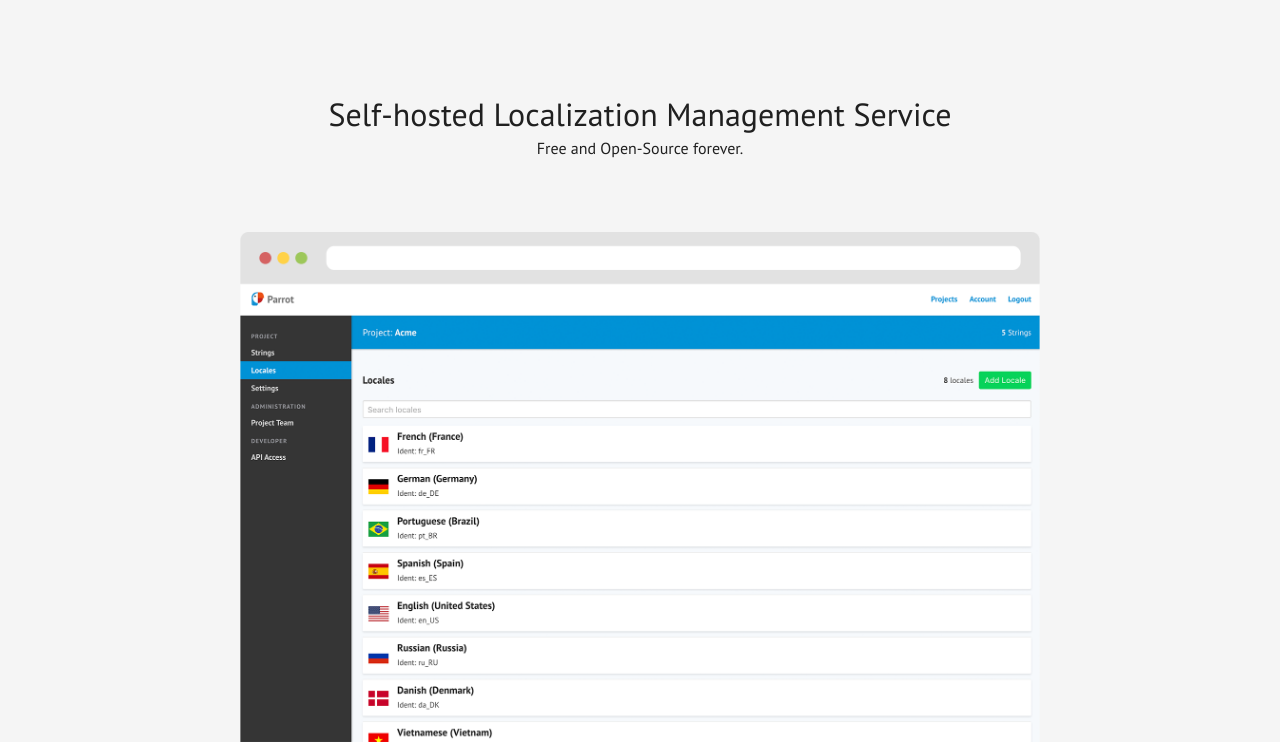
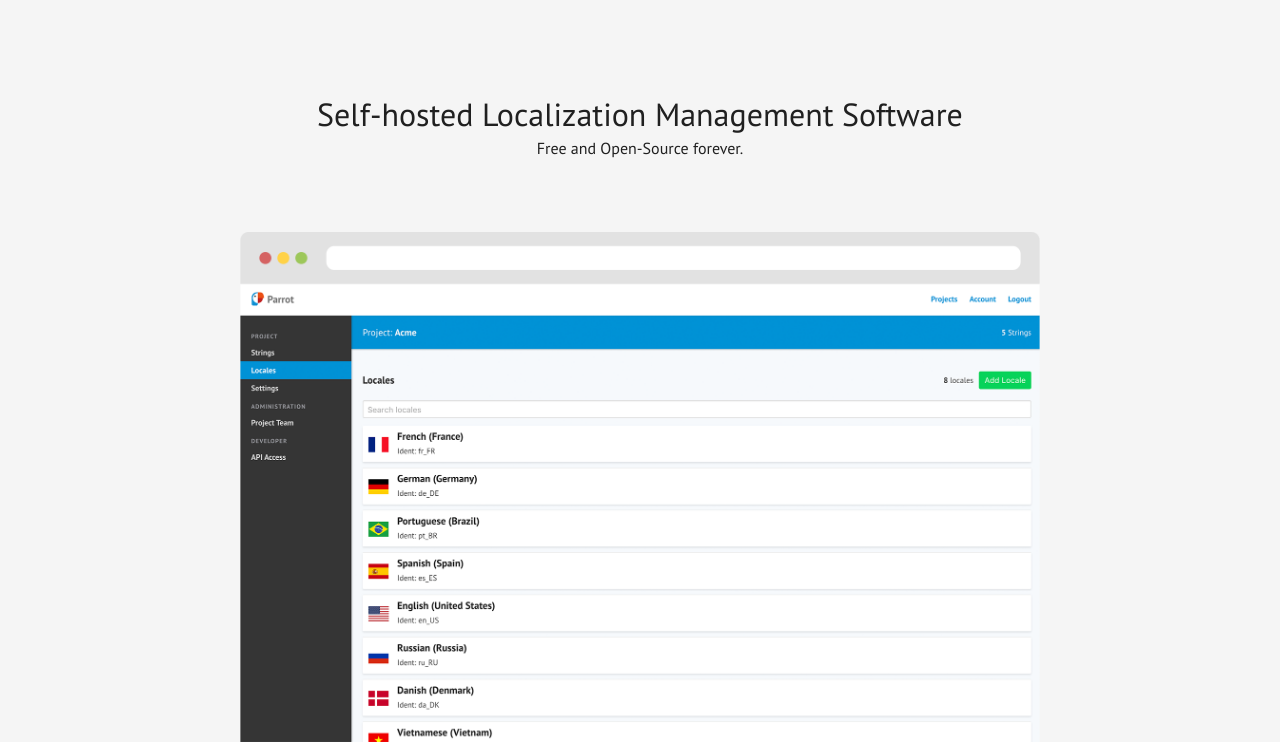
Before and after one commit to anthonynsimon/parrot.github.io, a website: page index.html in a window 1280 px wide. Shown: the part 58-800 px from the top of the page. Drawn offline with Linux system fonts and the light colour scheme.

Commit message:
Update index.html

```diff
--- a/index.html
+++ b/index.html
@@ -32,7 +32,7 @@
 
     <section class="headmast">
         <div class="headmast-intro">
-            <h1 class="title">Self-hosted Localization Management Service</h1>
+            <h1 class="title">Self-hosted Localization Management Software</h1>
             <p class="subtitle">Free and Open-Source forever.</p>
         </div>
         <figure class="headmast-image">
```
